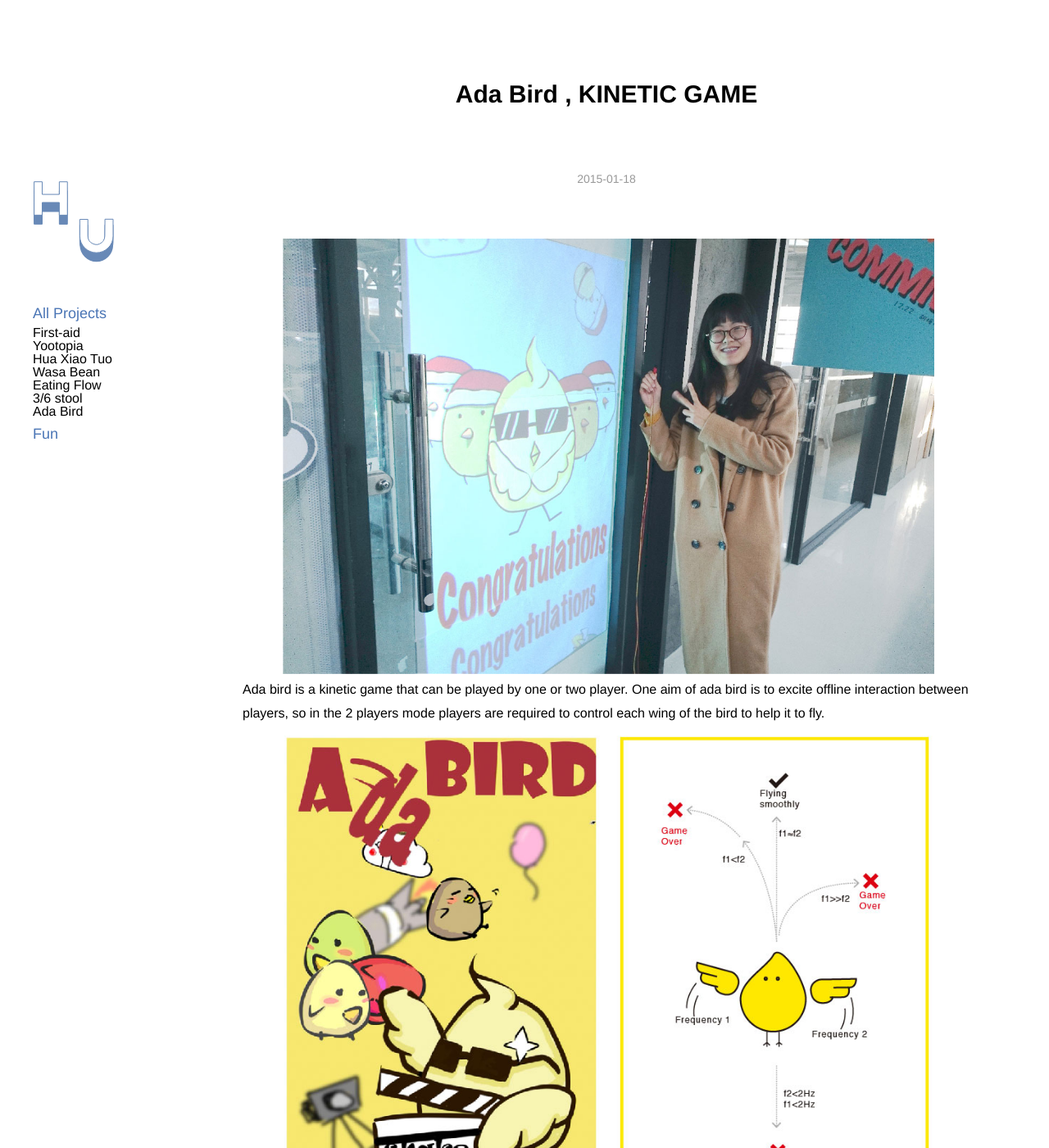
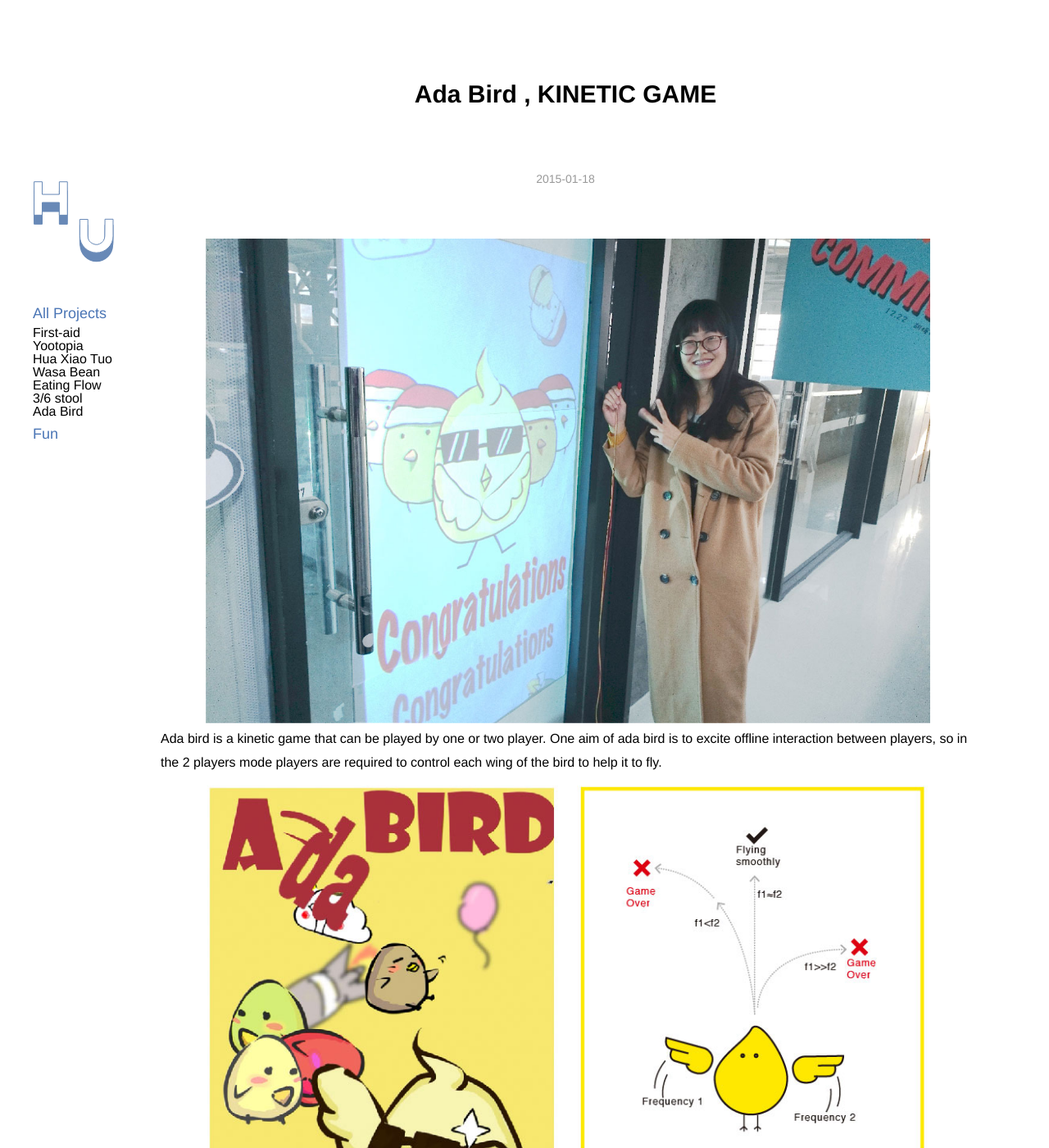
Before and after one commit to yuanyuanhu96/Potfolio-Archive, a Jekyll site: the page built from _posts/2015-01-18-Ada-bird.md, in a window 1280 px wide and 1400 px high. Shown: the whole window at 82% size. Built offline with Jekyll 4.4.1, drawn with Linux system fonts in a browser that asks for light colours.

Commit message:
Update style.css

```diff
--- a/_includes/style.css
+++ b/_includes/style.css
@@ -541,7 +541,7 @@ margin-left: 20px;
   width: 900px;
   margin: 100px auto 50px;
   background: #fff;
-  padding: 0px 0px 80px 200px;
+  padding: 0px 0px 80px 100px;
 	    width: 85%;
 
 }
```
